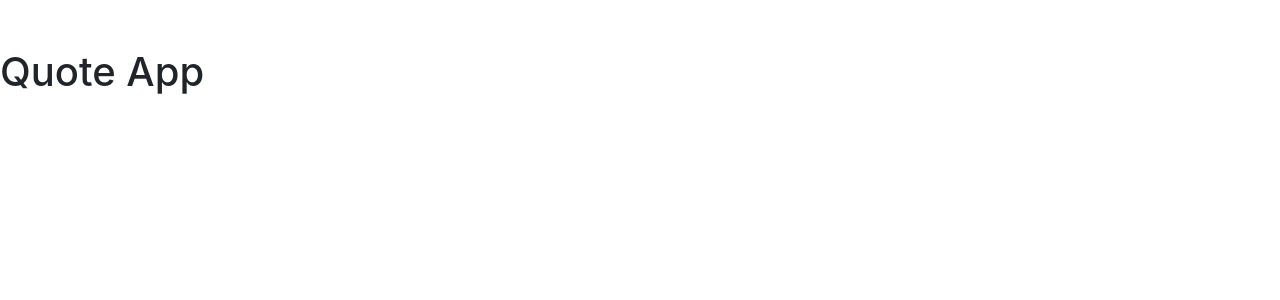
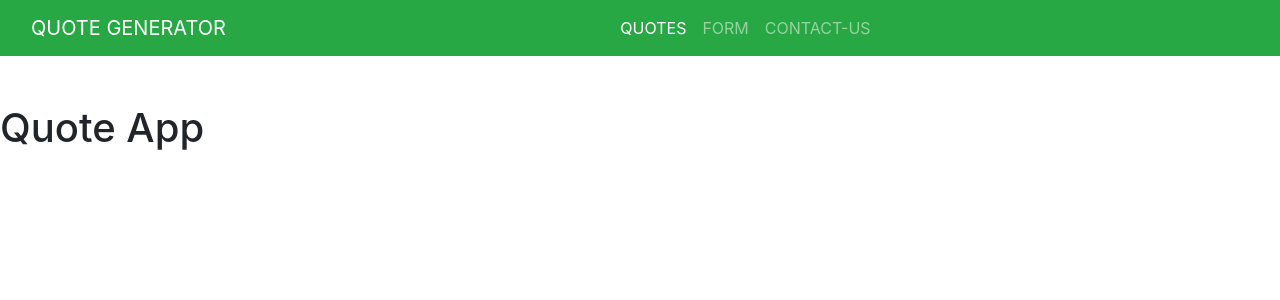
Before and after one commit to han254/quote-app, an Angular app: page / in a window 1280 px wide. Shown: the top 300 px of the page. Built offline with nearby package versions, Linux system fonts and the light colour scheme.

Commit message:
create the navigation-bar

```diff
--- a/src/app/app.component.html
+++ b/src/app/app.component.html
@@ -1 +1,2 @@
+<app-navbar></app-navbar>
 <h1 class="mt-5">Quote App</h1>
--- a/src/app/app.module.ts
+++ b/src/app/app.module.ts
@@ -3,10 +3,12 @@
 
 import { AppRoutingModule } from './app-routing.module';
 import { AppComponent } from './app.component';
+import { NavbarComponent } from './navbar/navbar.component';
 
 @NgModule({
   declarations: [
-    AppComponent
+    AppComponent,
+    NavbarComponent
   ],
   imports: [
     BrowserModule,
--- /dev/null
+++ b/src/app/navbar/navbar.component.html
@@ -0,0 +1,22 @@
+ <nav class="navbar navbar-expand-lg navbar-dark bg-success">
+   <div class="container-fluid">
+     <a class="navbar-brand" href="#">QUOTE GENERATOR</a>
+     <button class="navbar-toggler bg-white" type="button" data-bs-toggle="collapse" data-bs-target="#navbarNav"
+       aria-controls="navbarNav" aria-expanded="false" aria-label="Toggle navigation">
+       <span class="navbar-toggler-icon"></span>
+     </button>
+     <div class="collapse navbar-collapse " id="navbarNav">
+       <ul class="navbar-nav mx-auto">
+         <li class="nav-item">
+           <a class="nav-link active" aria-current="page" href="#">QUOTES</a>
+         </li>
+         <li class="nav-item">
+           <a class="nav-link" href="#">FORM</a>
+         </li>
+         <li class="nav-item">
+           <a class="nav-link" href="#">CONTACT-US</a>
+         </li>
+       </ul>
+     </div>
+   </div>
+ </nav>
--- /dev/null
+++ b/src/app/navbar/navbar.component.ts
@@ -0,0 +1,15 @@
+import { Component, OnInit } from '@angular/core';
+
+@Component({
+  selector: 'app-navbar',
+  templateUrl: './navbar.component.html',
+  styleUrls: ['./navbar.component.css']
+})
+export class NavbarComponent implements OnInit {
+
+  constructor() { }
+
+  ngOnInit(): void {
+  }
+
+}
```
Also changed, not shown: src/app/navbar/navbar.component.css (added), 1 other file (tests, documents, lock files or other folders).
